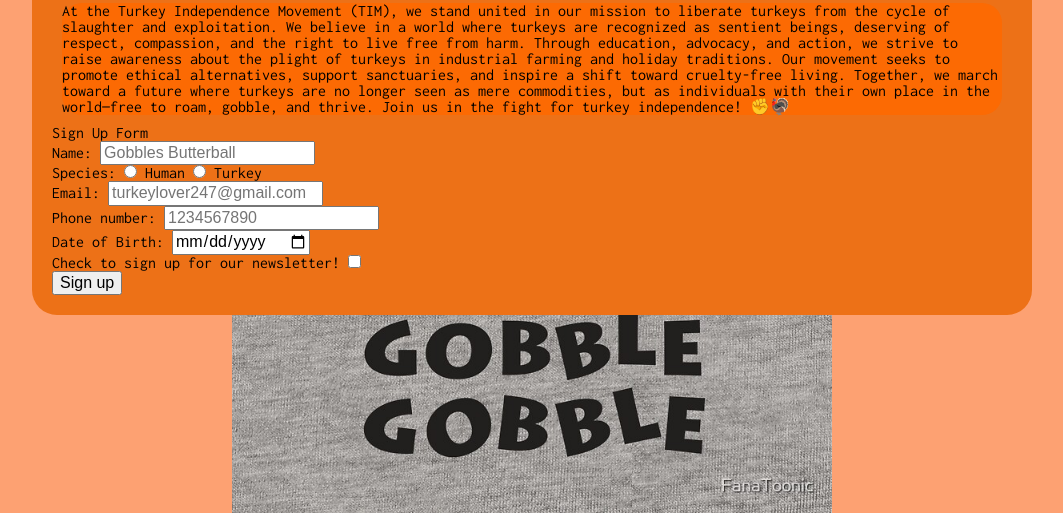
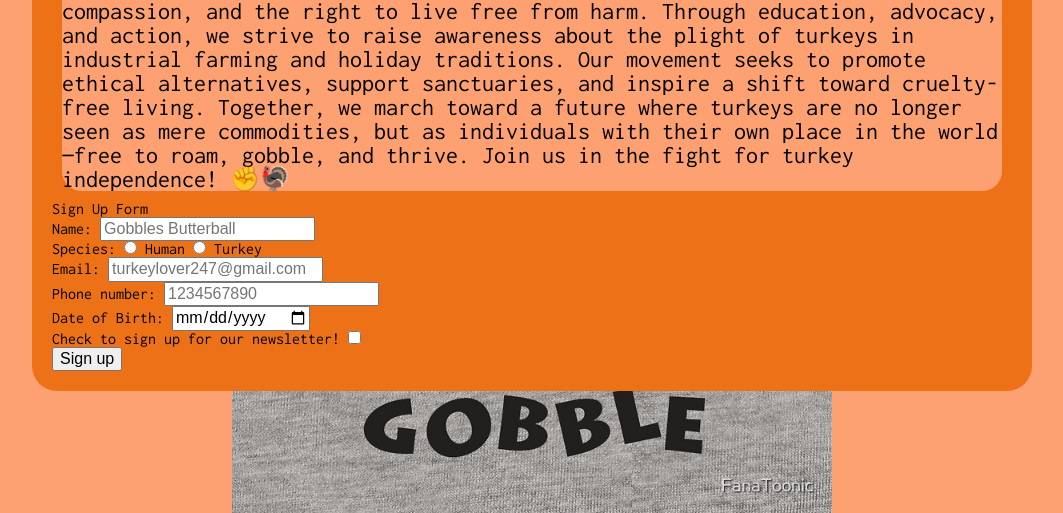
Before and after one commit to RstoykoMadeit/project1, a plain HTML site: page index.html in a window 1280 px wide. Shown: the part 287-800 px from the top of the page, without its empty margins (108-1171 px from the left). Drawn offline with Linux system fonts and the light colour scheme; a web font is replaced by a local one.

Commit message:
Update screen.css
fixing paragraph box

```diff
--- a/css/screen.css
+++ b/css/screen.css
@@ -36,7 +36,8 @@ h2 {
 }
 
 p {
-	background-color: #FC6A03;
+	font-size: 1.5em;
+	background-color: #FDA172;
 	border-radius: 20px;
 	margin: 10px;
 	padding-bottom: 10px 20px;
```
